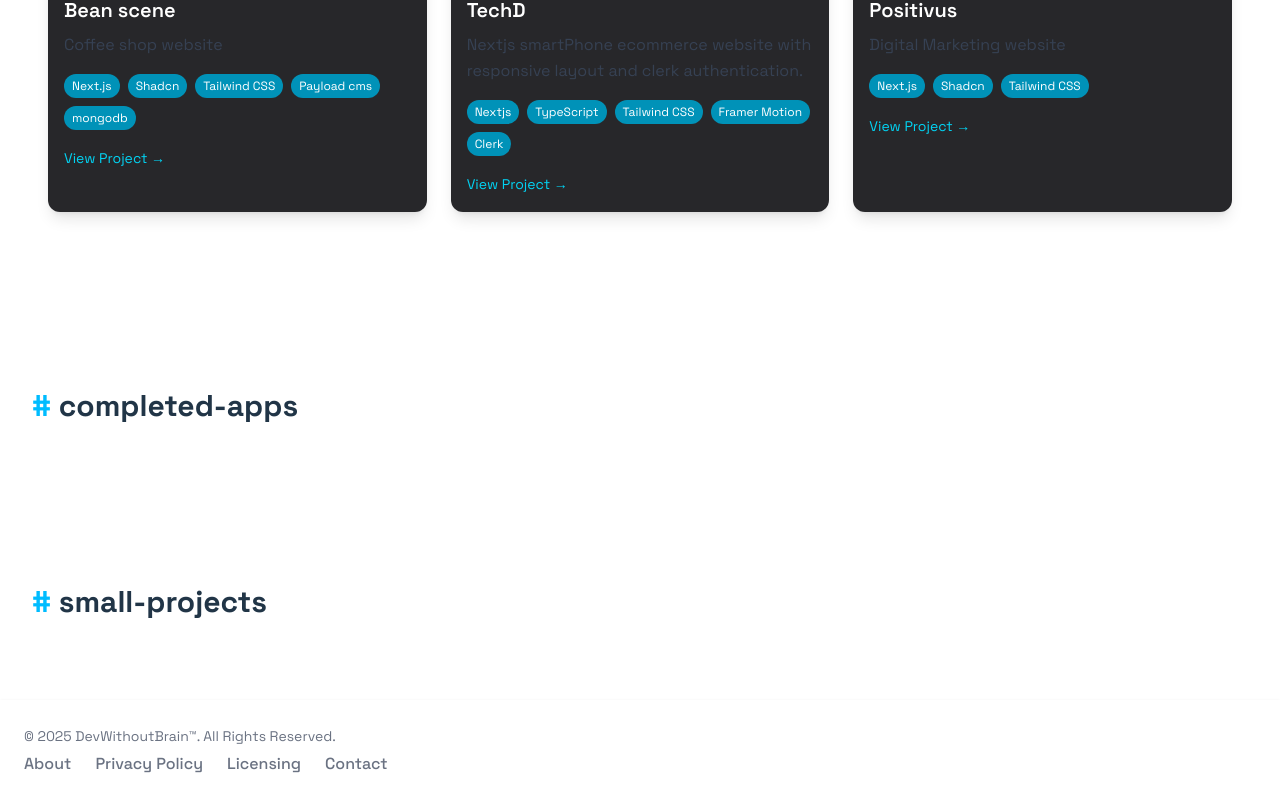
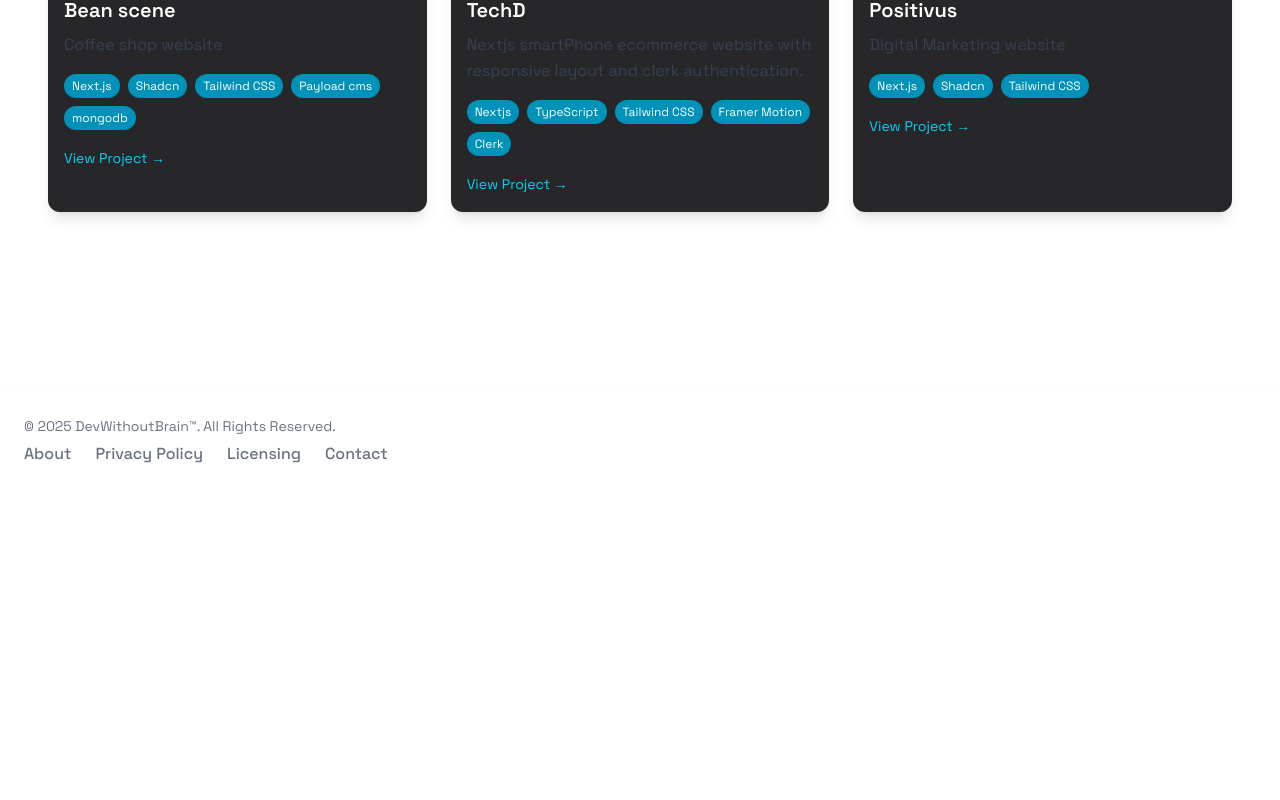
Before and after one commit to Knarf49/PortWeb, a React (Vite) app: page /projects in a window 1280 px wide. Shown: the part 410-1210 px from the top of the page. After the commit the page ends 900 px from the top, so only its background shows below. Built offline with nearby package versions, Linux system fonts and the light colour scheme.

Commit message:
format projects page

```diff
--- a/src/pages/Projects.tsx
+++ b/src/pages/Projects.tsx
@@ -4,8 +4,6 @@ import { motion } from 'framer-motion'
 
 const Projects = () => {
   return (
-    <>
-      {/* Projects */}
     <section>
       <motion.div
         initial={{ opacity: 0, y: 50 }}  // ใช้ animation ถ้าเป็นการโหลดครั้งแรก
@@ -18,17 +16,6 @@ const Projects = () => {
       <br />
       <ProjectCard projects={projects} />
     </section>
-
-      {/* Complete-apps */}
-      <section>
-        <h1><span className='accent'>#</span> completed-apps</h1>
-      </section>
-
-      {/* small-projects */}
-      <section>
-        <h1><span className='accent'>#</span> small-projects</h1>
-      </section>
-    </>
   )
 }
 
```
Lines whose indentation alone changed are shown as unchanged.
